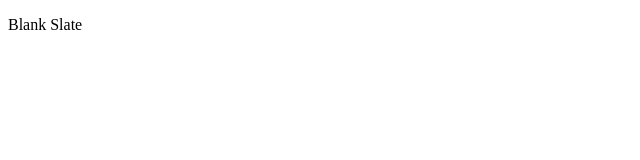
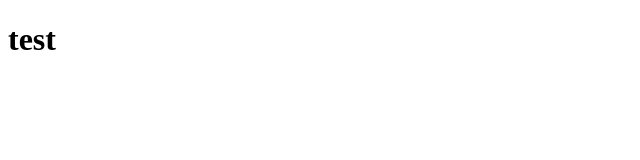
Before and after one commit to sstampher/react-challenge-stst, a React (Create React App) app: page / in a window 1280 px wide. Shown: the top 160 px of the page, without its empty margins (0-640 px from the left). Built offline with nearby package versions, Linux system fonts and the light colour scheme.

Commit message:
created basic file structure

```diff
--- a/src/App.js
+++ b/src/App.js
@@ -1,5 +1,8 @@
 import React from 'react'
+import {Login} from './Login/Login'
+import { WelcomeText } from './Welcome/WelcomeText';
 
 export const App = () => {
-  return <p>Blank Slate</p>
+  return <Login/>
+  // return <WelcomeText/>
 }
--- /dev/null
+++ b/src/Login/Login.js
@@ -0,0 +1,15 @@
+import React, {Component} from 'react';
+import {LoginForm} from './LoginForm';
+
+export class Login extends Component{
+  constructor(){
+    super()
+    this.state = {
+
+    }
+  }
+
+  render(){
+    return <LoginForm />
+  }
+}
--- /dev/null
+++ b/src/Login/LoginForm.js
@@ -0,0 +1,5 @@
+import React from 'react';
+
+export function LoginForm(){
+  return <h1>test</h1>
+}
--- /dev/null
+++ b/src/Welcome/WelcomeText.js
@@ -0,0 +1,5 @@
+import React from 'react';
+
+export function WelcomeText(){
+  return <h1>test welcome</h1>
+}
```
Also changed, not shown: src/Welcome/Welcome.js (added, +15 -0 lines), 1 other file (tests, documents, lock files or other folders).
